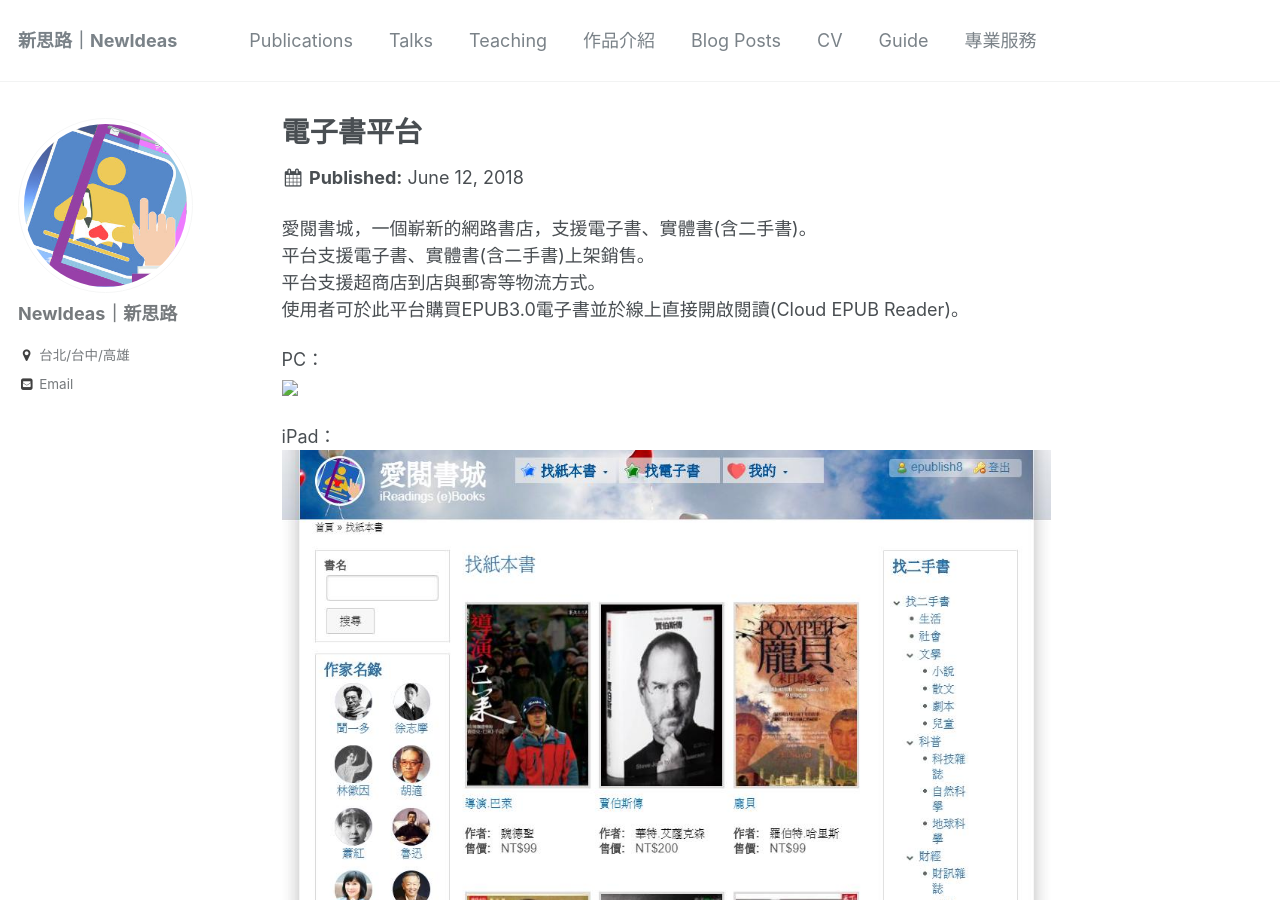
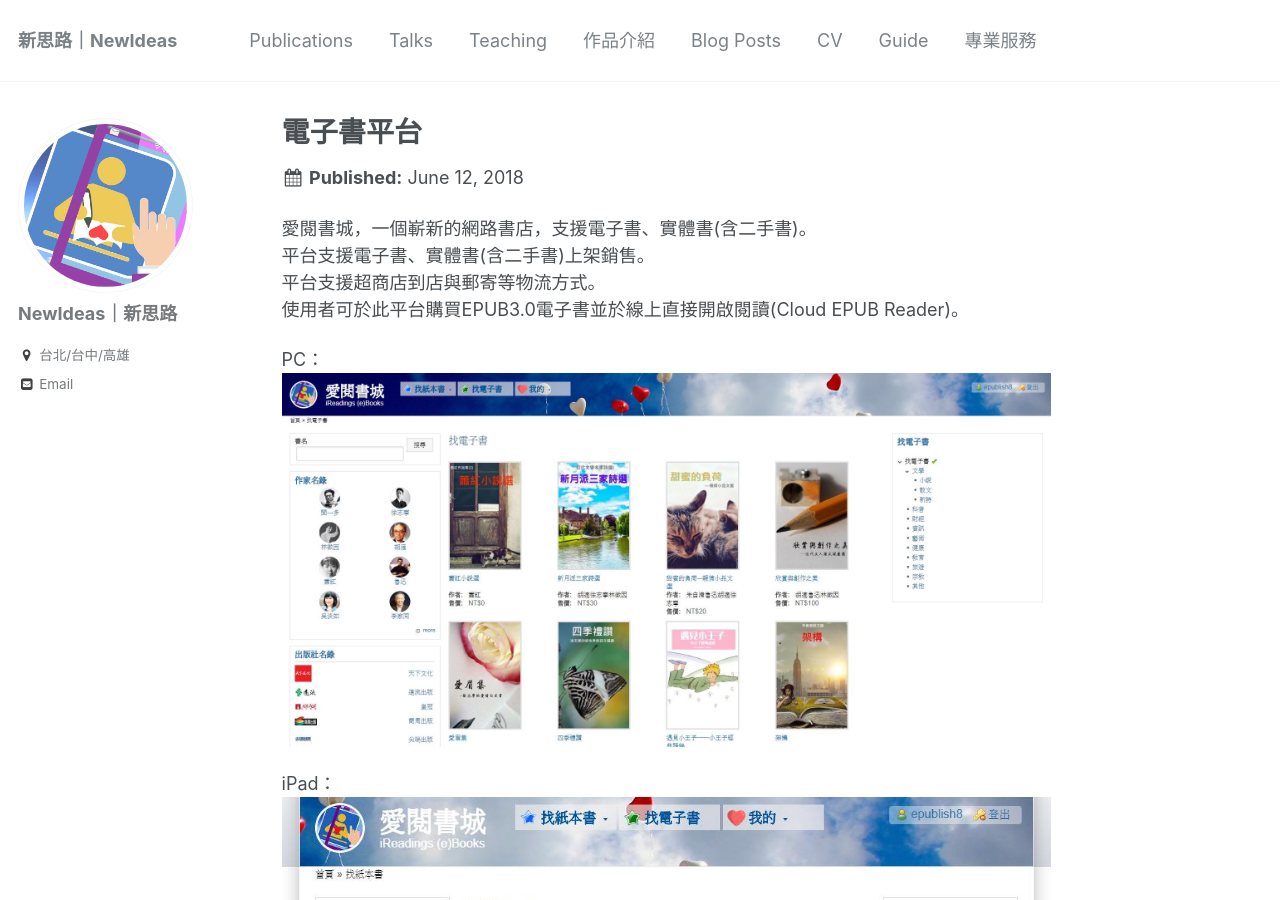
Before and after one commit to ikevin28/newideas8.github.io, a Jekyll site: the page built from _portfolio/portfolio-1.md, in a window 1280 px wide and 900 px high. Built offline with Jekyll 4.4.1, drawn with Linux system fonts in a browser that asks for light colours.

Commit message:
Update portfolio-1.md

```diff
--- a/_portfolio/portfolio-1.md
+++ b/_portfolio/portfolio-1.md
@@ -10,10 +10,10 @@ collection: portfolio
 使用者可於此平台購買EPUB3.0電子書並於線上直接開啟閱讀(Cloud EPUB Reader)。<br/>
 
 PC：<br/>
-<img src='/images/Home-ebook.jpg'><br/>
+<img src='/images/ireadings/Home-ebook.jpg'><br/>
 
 iPad：<br/>
-<img src='/images/ipad2.jpg'><br/>
+<img src='/images/ireadings/ipad2.jpg'><br/>
 
 Mobile：<br/>
-<img src='/images/mobile-home.jpg'><br/>
+<img src='/images/ireadings/mobile-home.jpg'><br/>
```
